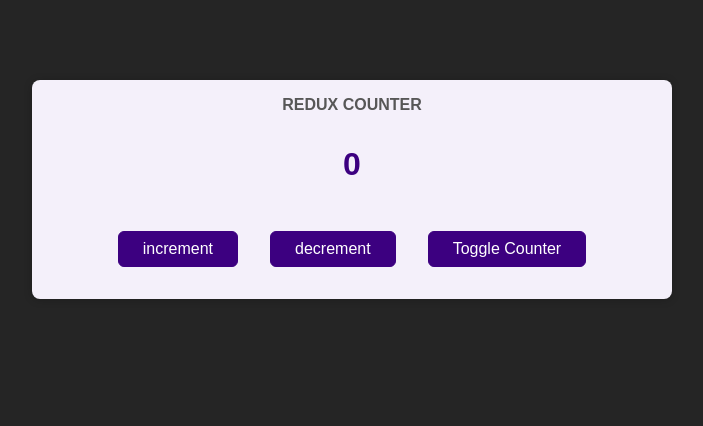
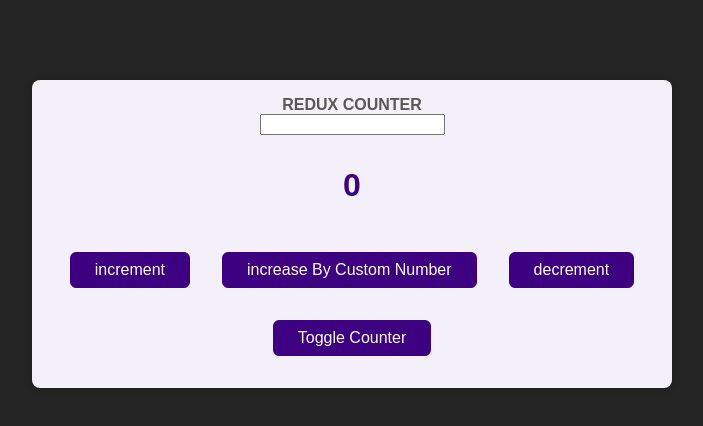
Before and after one commit to Shivam24S/React-redux, a React (Create React App) app: page / in a window 1280 px wide. Shown: the top 426 px of the page, without its empty margins (288-991 px from the left). Built offline with nearby package versions, Linux system fonts and the light colour scheme.

Commit message:
attaching payload to our action

```diff
--- a/src/components/Counter.js
+++ b/src/components/Counter.js
@@ -1,5 +1,6 @@
 import classes from "./Counter.module.css";
 import { useSelector, useDispatch } from "react-redux";
+import { useRef } from "react";
 
 const Counter = () => {
   // 10.importing useSelector from react-redux it will subscribe this component to the store
@@ -19,13 +20,26 @@ const Counter = () => {
     dispatch({ type: "decrement" });
   };
 
+  // handling payload
+  const input = useRef();
+
+  const handleIncrementByInput = () => {
+    const CustomNumber = input.current.value;
+    console.log(CustomNumber);
+    dispatch({ type: "customIncrementByInput", amount: +CustomNumber });
+  };
+
   const toggleCounterHandler = () => {};
 
   return (
     <main className={classes.counter}>
       <h1>Redux Counter</h1>
+      <input type="number" ref={input} />
       <div className={classes.value}>{counter}</div>
       <button onClick={handleIncrement}>increment</button>
+      <button onClick={handleIncrementByInput}>
+        increase By Custom Number
+      </button>
       <button onClick={handleDecrement}>decrement</button>
       <button onClick={toggleCounterHandler}>Toggle Counter</button>
     </main>
--- a/src/store/index.js
+++ b/src/store/index.js
@@ -46,6 +46,10 @@ const counterReducer = (state = { counter: 0 }, action) => {
     return {
       counter: state.counter - 1,
     };
+  } else if (action.type === "customIncrementByInput") {
+    return {
+      counter: state.counter + action.amount,
+    };
   } else {
     return state;
   }
```
